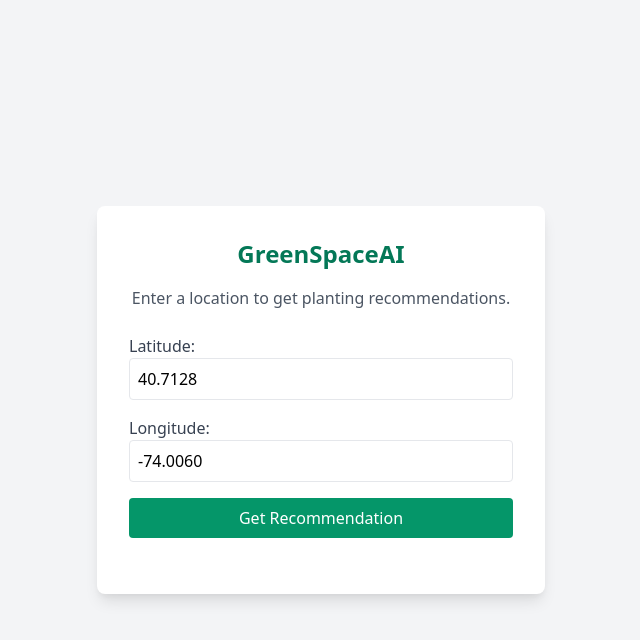
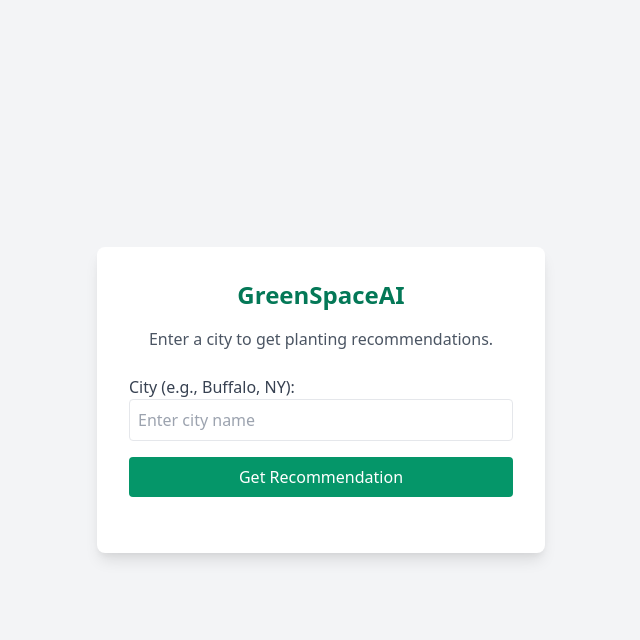
Before and after one commit to Kartikesh0312/GreenSpaceAI, a Flask app: page / in a window 1280 px wide. Shown: the top 640 px of the page, without its empty margins (319-959 px from the left). Run offline with Flask 3, Linux system fonts and the light colour scheme.

Commit message:
Revert to city name input in index.html

```diff
--- a/templates/index.html
+++ b/templates/index.html
@@ -10,22 +10,18 @@
 <body class="bg-gray-100 flex items-center justify-center min-h-screen">
     <div class="bg-white p-8 rounded-lg shadow-lg max-w-md w-full">
         <h1 class="text-2xl font-bold mb-4 text-center text-green-700">GreenSpaceAI</h1>
-        <p class="text-gray-600 mb-6 text-center">Enter a location to get planting recommendations.</p>
+        <p class="text-gray-600 mb-6 text-center">Enter a city to get planting recommendations.</p>
 
         <div id="input-form" class="mb-6">
             <div class="mb-4">
-                <label for="latitude" class="block text-gray-700">Latitude:</label>
-                <input type="number" id="latitude" name="latitude" step="any" value="40.7128" class="w-full p-2 border rounded">
-            </div>
-            <div class="mb-4">
-                <label for="longitude" class="block text-gray-700">Longitude:</label>
-                <input type="number" id="longitude" name="longitude" step="any" value="-74.0060" class="w-full p-2 border rounded">
+                <label for="city" class="block text-gray-700">City (e.g., Buffalo, NY):</label>
+                <input type="text" id="city" name="city" class="w-full p-2 border rounded" placeholder="Enter city name">
             </div>
             <button id="fetch-btn" class="w-full bg-green-600 text-white p-2 rounded hover:bg-green-700">Get Recommendation</button>
         </div>
 
         <div id="result" class="hidden">
-            <h2 class="text-lg font-semibold mb-2">Results:</h2>
+            <h2 class="text-lg font-semibold mb-2">Results for <span id="city-name"></span>:</h2>
             <p><strong>Temperature:</strong> <span id="temperature"></span>°C</p>
             <p><strong>Humidity:</strong> <span id="humidity"></span>%</p>
             <p><strong>NDVI (Vegetation Index):</strong> <span id="ndvi"></span></p>
```
